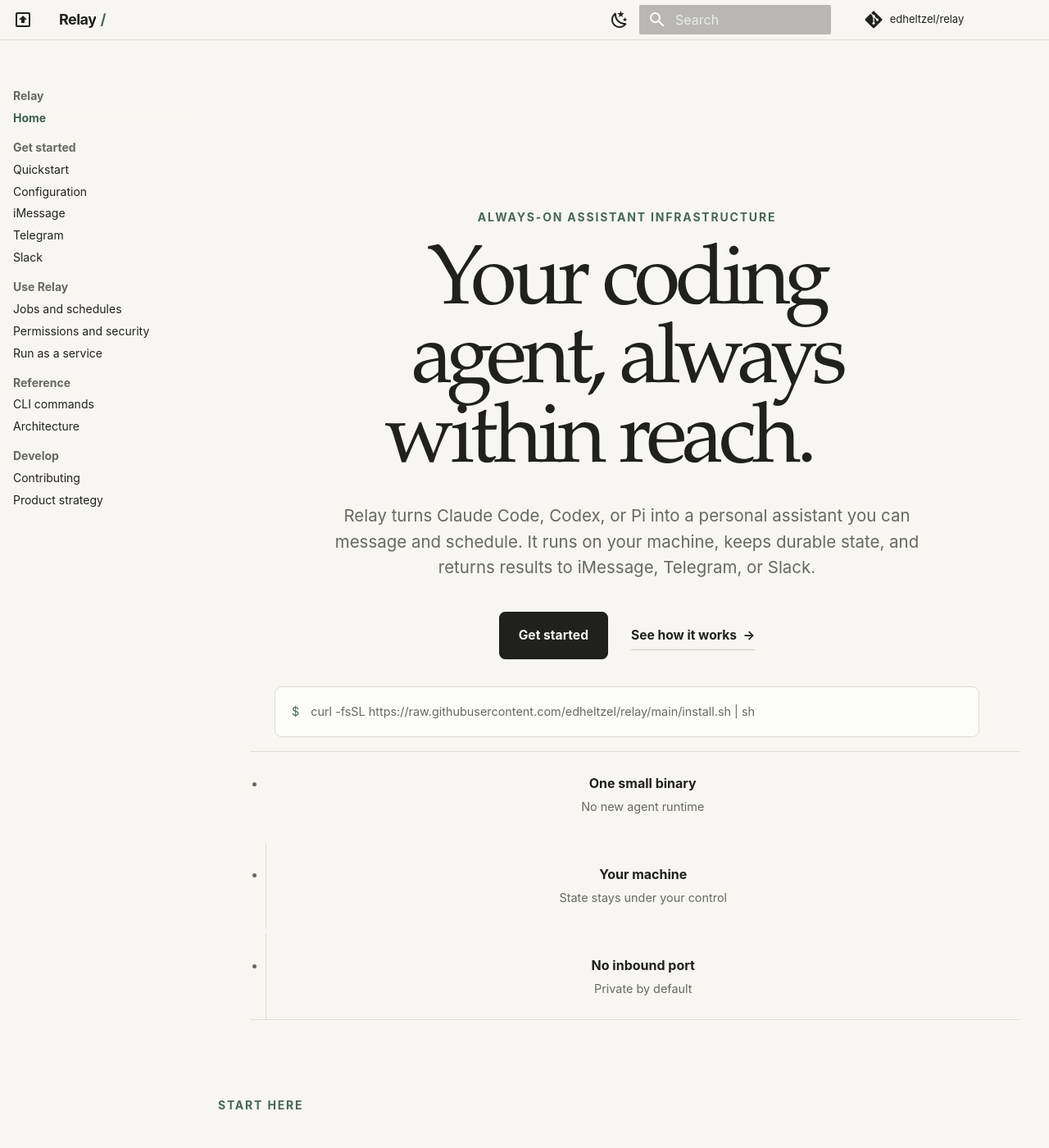
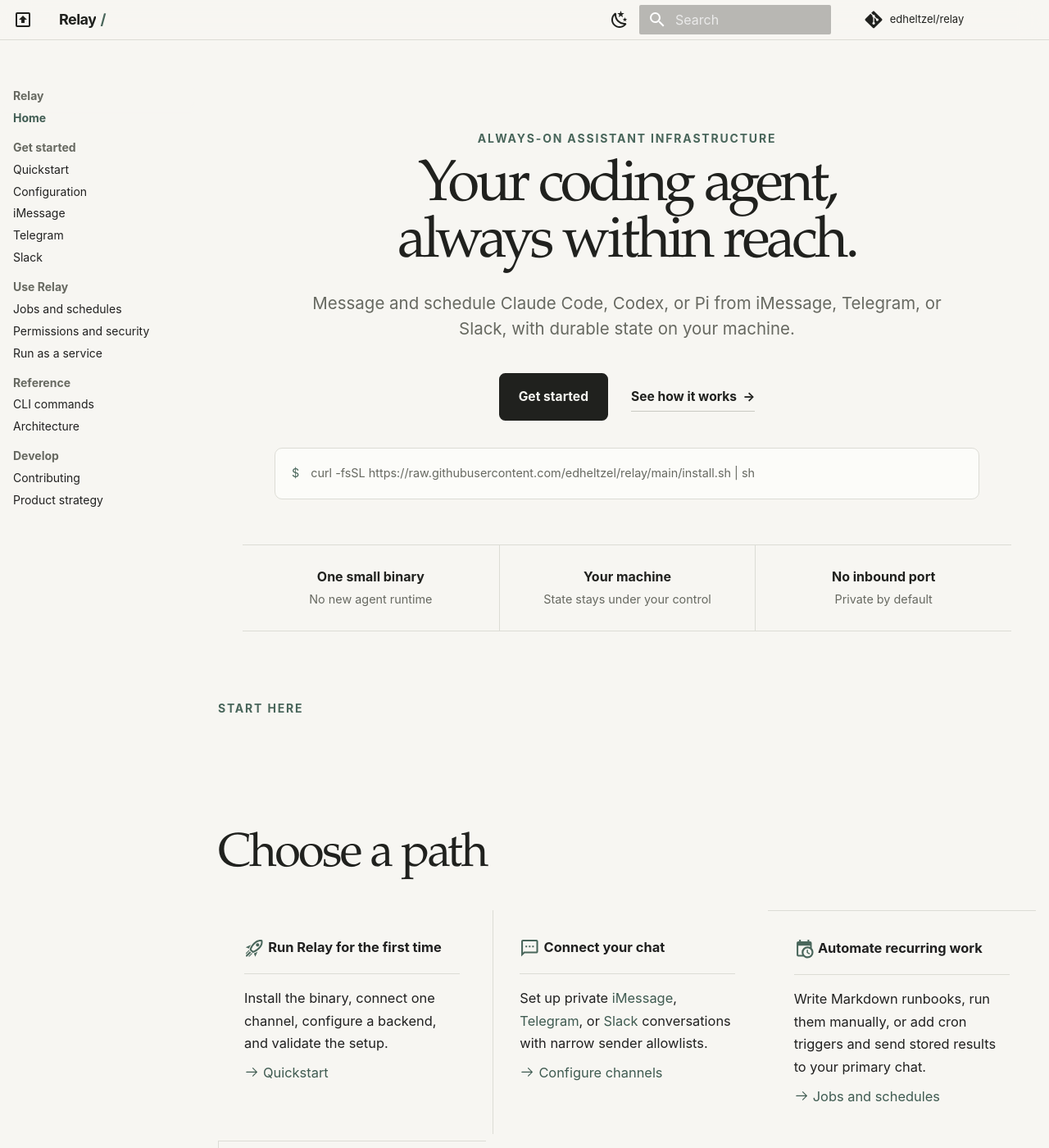
Before and after one commit to edheltzel/Relay, an MkDocs documentation site: the page built from docs/index.md, in a window 1280 px wide and 1400 px high. Shown: the whole window at 82% size. Built offline with MkDocs 1.6.1 and Material for MkDocs 9.7.7, drawn with Linux system fonts in a browser that asks for light colours; comment, search, counter and statistics services are not loaded.

Commit message:
fix(docs): correct homepage hero layout

```diff
--- a/docs/index.md
+++ b/docs/index.md
@@ -10,9 +10,8 @@
 
 # Your coding agent, always within reach.
 
-Relay turns Claude Code, Codex, or Pi into a personal assistant you can message
-and schedule. It runs on your machine, keeps durable state, and returns results
-to iMessage, Telegram, or Slack.
+Message and schedule Claude Code, Codex, or Pi from iMessage, Telegram, or
+Slack, with durable state on your machine.
 
 <p class="relay-actions">
   <a class="md-button md-button--primary" href="getting-started/">Get started</a>
--- a/docs/stylesheets/extra.css
+++ b/docs/stylesheets/extra.css
@@ -168,24 +168,32 @@
 /* Homepage */
 .relay-hero {
   width: min(100%, 61rem);
-  margin: 1rem auto 4.5rem;
-  padding: clamp(3.5rem, 8vw, 6.5rem) 1.5rem 0;
+  margin: 0 auto 4rem;
+  padding: clamp(2.25rem, 4vw, 3.75rem) 1.5rem 0;
   text-align: center;
 }
 
 .relay-hero h1 {
-  max-width: 15ch;
-  margin: 0.55rem auto 1.25rem;
+  max-width: 18ch;
+  margin: 0.55rem auto 1.1rem;
   color: var(--relay-ink);
   font-family: var(--relay-serif);
-  font-size: clamp(3.35rem, 8vw, 6.25rem);
+  font-size: clamp(3rem, 5.5vw, 5rem);
   font-weight: 400;
   letter-spacing: -0.055em;
-  line-height: 0.94;
+  line-height: 0.98;
   text-wrap: balance;
 }
 
-.relay-hero > p:not(.relay-actions):not(.relay-install) {
+.relay-hero h1 .headerlink {
+  display: none;
+}
+
+.relay-hero > p:first-child {
+  margin: 0;
+}
+
+.relay-hero > p:nth-of-type(2) {
   max-width: 39rem;
   margin-inline: auto;
   color: var(--relay-muted);
@@ -267,27 +275,28 @@
   content: "$";
 }
 
-.relay-signals {
+.md-typeset ul.relay-signals {
   display: grid;
   grid-template-columns: repeat(3, 1fr);
   width: min(100%, 57rem);
-  margin: 3.5rem auto 0;
+  margin: 2.75rem auto 0;
   padding: 0;
   list-style: none;
   border-block: 1px solid var(--relay-line);
 }
 
-.relay-signals li {
+.md-typeset ul.relay-signals li {
+  margin: 0;
   padding: 1.25rem 1rem;
   color: var(--relay-muted);
   font-size: 0.72rem;
 }
 
-.relay-signals li + li {
+.md-typeset ul.relay-signals li + li {
   border-left: 1px solid var(--relay-line);
 }
 
-.relay-signals strong {
+.md-typeset ul.relay-signals strong {
   display: block;
   margin-bottom: 0.15rem;
   color: var(--relay-ink);
@@ -380,20 +389,29 @@
   }
 
   .relay-hero {
-    margin-bottom: 3.5rem;
-    padding-top: 3rem;
+    margin-bottom: 3rem;
+    padding-top: 1.75rem;
   }
 
   .relay-hero h1 {
-    font-size: clamp(3rem, 15vw, 4.2rem);
+    font-size: clamp(2.75rem, 10vw, 3.3rem);
+  }
+
+  .relay-kicker {
+    font-size: 0.62rem;
+    letter-spacing: 0.1em;
+  }
+
+  .relay-hero > p:nth-of-type(2) {
+    font-size: 0.92rem;
+    line-height: 1.5;
   }
 
   .relay-actions {
-    flex-direction: column;
     gap: 1rem;
   }
 
-  .relay-signals {
+  .md-typeset ul.relay-signals {
     grid-template-columns: 1fr;
   }
 
@@ -402,7 +420,7 @@
     grid-template-columns: 1fr;
   }
 
-  .relay-signals li + li {
+  .md-typeset ul.relay-signals li + li {
     border-top: 1px solid var(--relay-line);
     border-left: 0;
   }
@@ -416,6 +434,12 @@
   }
 }
 
+@media screen and (max-width: 24.99em) {
+  .relay-actions {
+    flex-direction: column;
+  }
+}
+
 @media (prefers-reduced-motion: reduce) {
   *,
   *::before,
```
